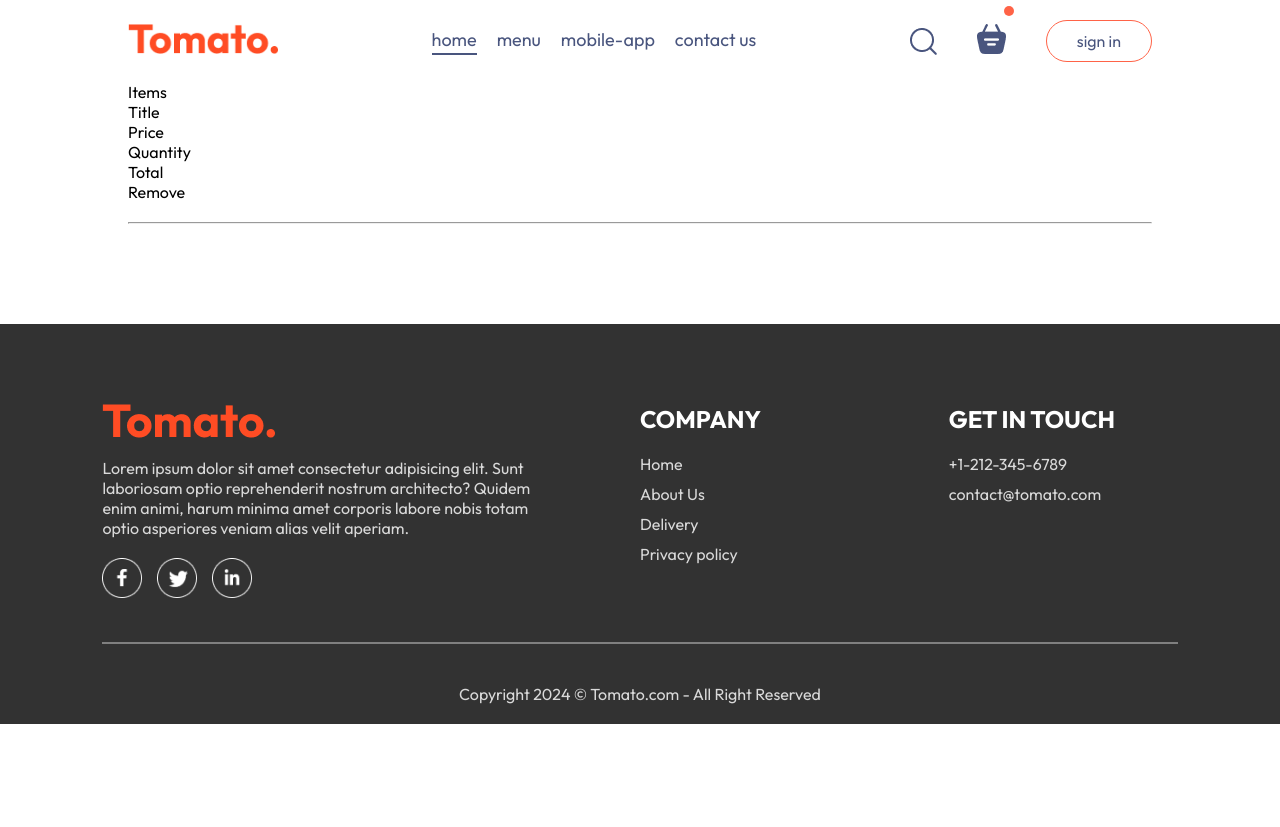
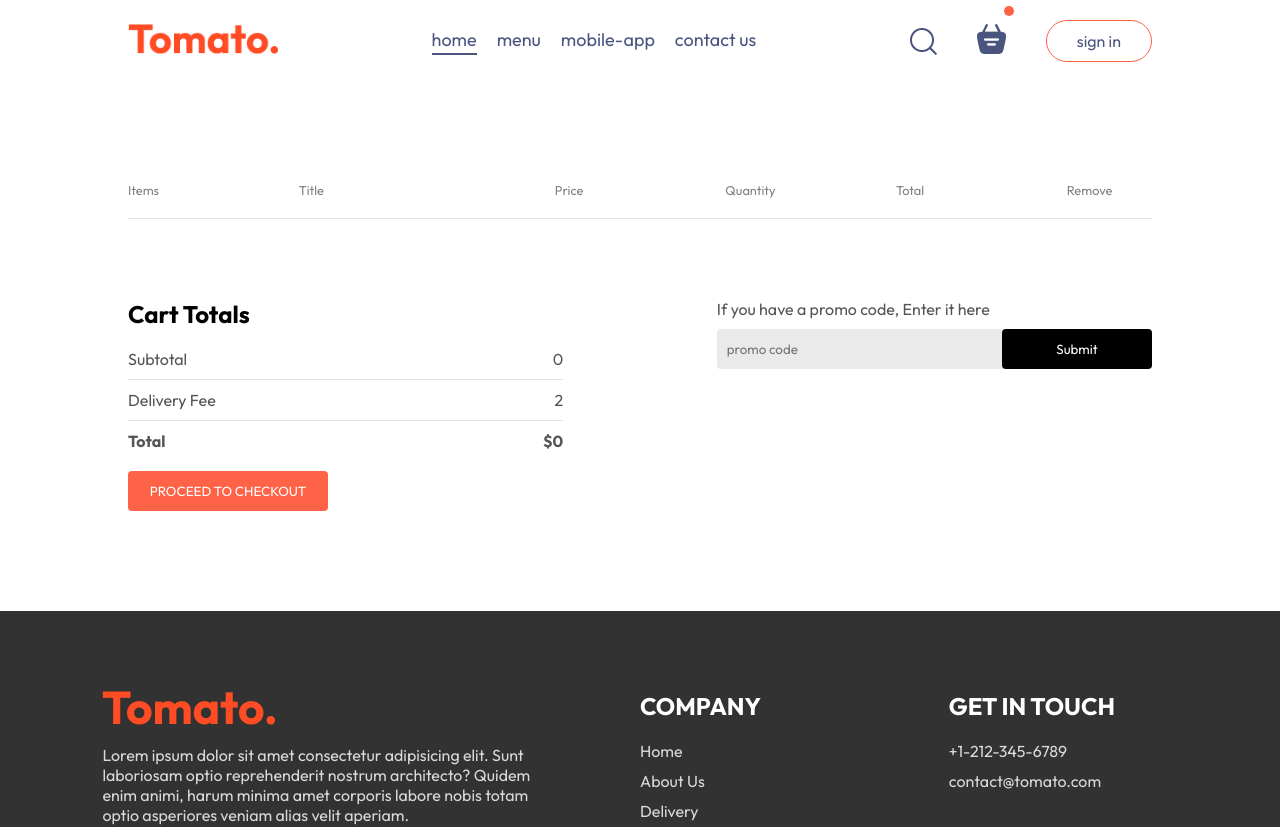
Before and after one commit to wlaurentec/food-delivery-fronted, a React (Vite) app: page /cart in a window 1280 px wide. Shown: the top 827 px of the page. Before the commit the page ends 800 px from the top, so only its background shows below. Built offline with nearby package versions, Linux system fonts and the light colour scheme.

Commit message:
add cart styles

```diff
--- a/src/pages/Cart/Cart.css
+++ b/src/pages/Cart/Cart.css
@@ -0,0 +1,98 @@
+.cart {
+  margin-top: 100px;
+}
+
+.cart-items-title {
+  display: grid;
+  grid-template-columns: 1fr 1.5fr 1fr 1fr 1fr 0.5fr;
+  align-items: center;
+  color: grey;
+  font-size: max(1vw, 12px);
+}
+
+.cart-items-item {
+  margin: 10px 0px;
+  color: black;
+}
+
+.cart-items-item img {
+  width: 50px;
+}
+
+.cart hr {
+  height: 1px;
+  background-color: #e2e2e2;
+  border: none;
+}
+
+.cart-items-item .cross {
+  cursor: pointer;
+}
+
+.cart-bottom {
+  margin-top: 80px;
+  display: flex;
+  justify-content: space-between;
+  gap: max(12vw, 20px);
+}
+
+.cart-total {
+  flex: 1;
+  display: flex;
+  flex-direction: column;
+  gap: 20px;
+}
+
+.cart-total-details {
+  display: flex;
+  justify-content: space-between;
+  color: #555;
+}
+
+.cart-total hr {
+  margin: 10px 0px;
+}
+
+.cart-total button {
+  border: none;
+  color: white;
+  background-color: tomato;
+  width: max(15vw, 200px);
+  padding: 12px 0px;
+  border-radius: 4px;
+  cursor: pointer;
+}
+
+.cart-promocode {
+  flex: 1;
+}
+
+.cart-promocode p {
+  color: #555;
+}
+
+.cart-promocode-input {
+  margin-top: 10px;
+  display: flex;
+  justify-content: space-between;
+  align-items: center;
+  background-color: #eaeaea;
+  border-radius: 4px;
+}
+
+.cart-promocode-input input {
+  background: transparent;
+  border: none;
+  outline: none;
+  padding-left: 10px;
+}
+
+.cart-promocode-input button {
+  width: max(10vw, 150px);
+  padding: 12px 5px;
+  background-color: black;
+  border: none;
+  color: white;
+  border-radius: 4px;
+  cursor: pointer;
+}
--- a/src/pages/Cart/Cart.jsx
+++ b/src/pages/Cart/Cart.jsx
@@ -1,10 +1,9 @@
-import { useContext } from "react"
-import { StoreContext } from "../../context/StoreContext"
-import "./Cart.css"
+import { useContext } from "react";
+import { StoreContext } from "../../context/StoreContext";
+import "./Cart.css";
 
 const Cart = () => {
-
-  const {cartItems, food_list, removeFromCart} = useContext(StoreContext)
+  const { cartItems, food_list, removeFromCart } = useContext(StoreContext);
 
   return (
     <div className="cart">
@@ -20,22 +19,58 @@
         <br />
         <hr />
         {food_list.map((item, index) => {
-          if (cartItems[item._id]>0) {
+          if (cartItems[item._id] > 0) {
             return (
-              <div className="cart-items-title cart-items-item" key={index}>
-                <img src={item.image} alt="" />
-                <p>{item.name}</p>
-                <p>${item.price}</p>
-                <p>{cartItems[item._id]}</p>
-                <p>${item.price * cartItems[item._id]}</p>
-                <p>x</p>
+              <div key={index}>
+                <div className="cart-items-title cart-items-item">
+                  <img src={item.image} alt="" />
+                  <p>{item.name}</p>
+                  <p>${item.price}</p>
+                  <p>{cartItems[item._id]}</p>
+                  <p>${item.price * cartItems[item._id]}</p>
+                  <p onClick={() => removeFromCart(item._id)} className="cross">
+                    x
+                  </p>
+                </div>
+                <hr />
               </div>
-            )
+            );
           }
         })}
       </div>
+      <div className="cart-bottom">
+        <div className="cart-total">
+          <h2>Cart Totals</h2>
+          <div>
+            <div className="cart-total-details">
+              <p>Subtotal</p>
+              <p>{0}</p>
+            </div>
+            <hr />
+            <div className="cart-total-details">
+              <p>Delivery Fee</p>
+              <p>{2}</p>
+            </div>
+            <hr />
+            <div className="cart-total-details">
+              <b>Total</b>
+              <b>${0}</b>
+            </div>
+          </div>
+            <button>PROCEED TO CHECKOUT</button>
+        </div>
+        <div className="cart-promocode">
+            <div>
+              <p>If you have a promo code, Enter it here</p>
+              <div className="cart-promocode-input">
+                <input type="text" placeholder="promo code"/>
+                <button>Submit</button>
+              </div>
+            </div>
+        </div>
+      </div>
     </div>
-  )
-}
+  );
+};
 
-export default Cart
+export default Cart;
```
